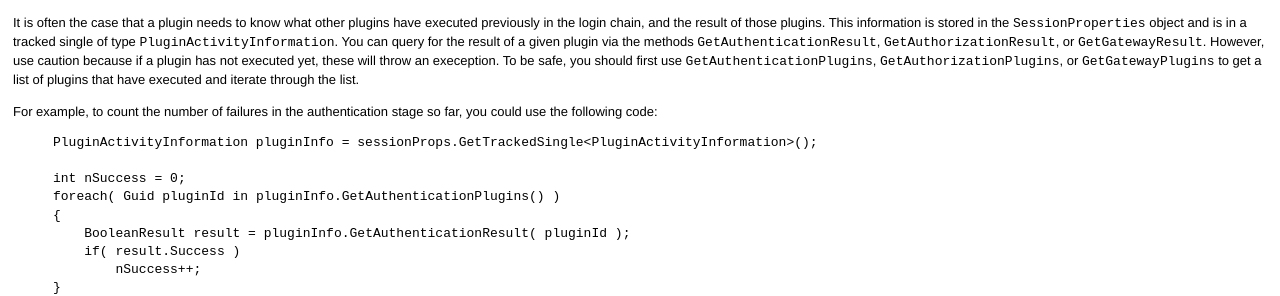
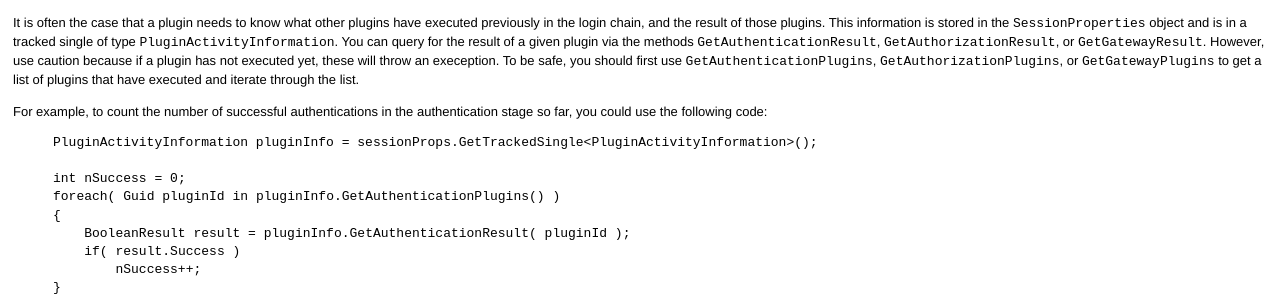
Before and after one commit to pgina/docs, a Jekyll site: the page built from plugins.md, in a window 1280 px wide and 900 px high, scrolled down 4283 px. Shown: the part 156-452 px from the top of the window. Built offline with Jekyll 4.4.1, drawn with Linux system fonts in a browser that asks for light colours.

Commit message:
Small bug fix

```diff
--- a/plugins.md
+++ b/plugins.md
@@ -396,8 +396,8 @@ yet, these will throw an exeception.  To be safe, you should first use
 `GetAuthenticationPlugins`, `GetAuthorizationPlugins`, or `GetGatewayPlugins`
 to get a list of plugins that have executed and iterate through the list.
 
-For example, to count the number of failures in the authentication stage so far,
-you could use the following code:
+For example, to count the number of successful authentications in the
+authentication stage so far, you could use the following code:
 
 {% highlight csharp %}
 PluginActivityInformation pluginInfo = sessionProps.GetTrackedSingle<PluginActivityInformation>();
```
